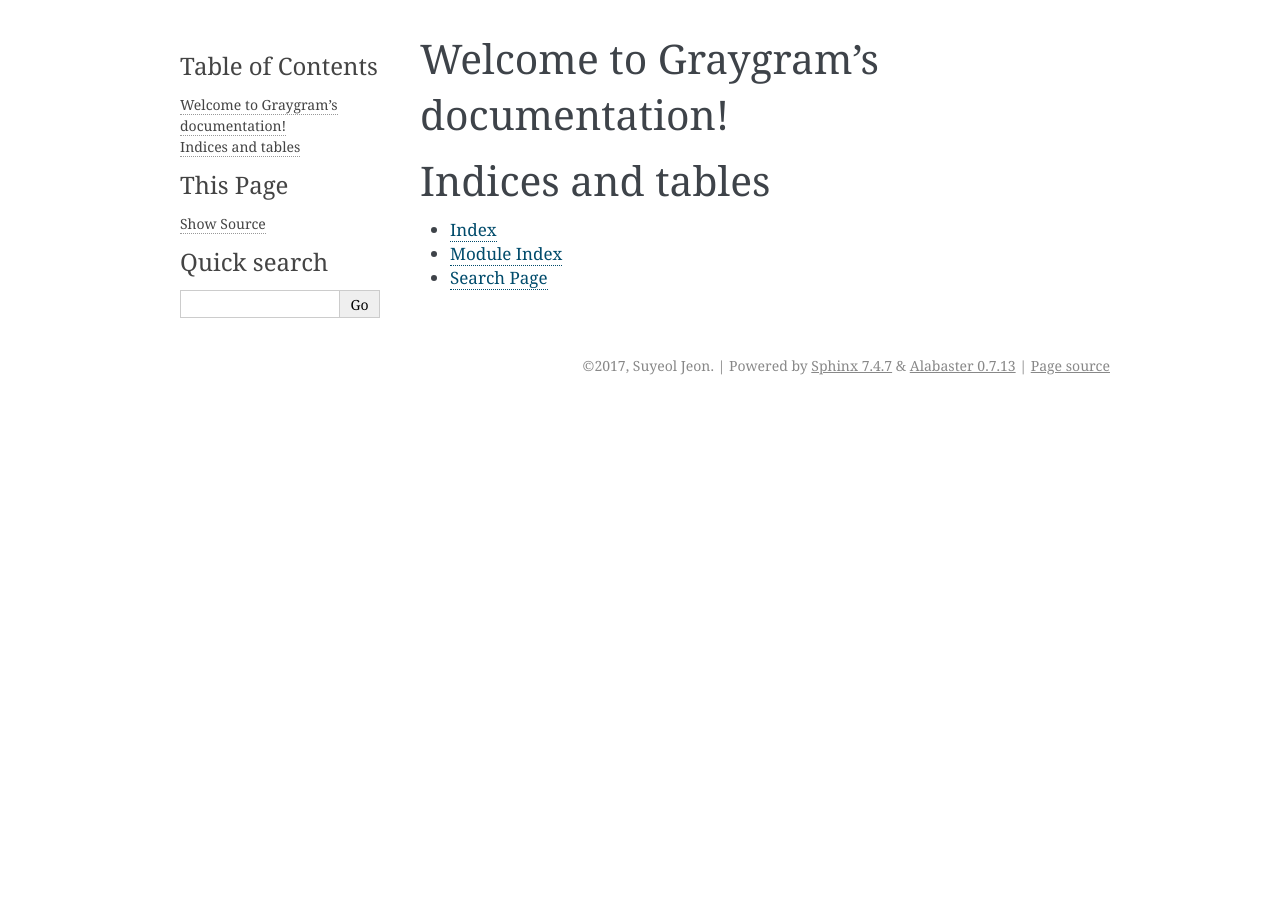
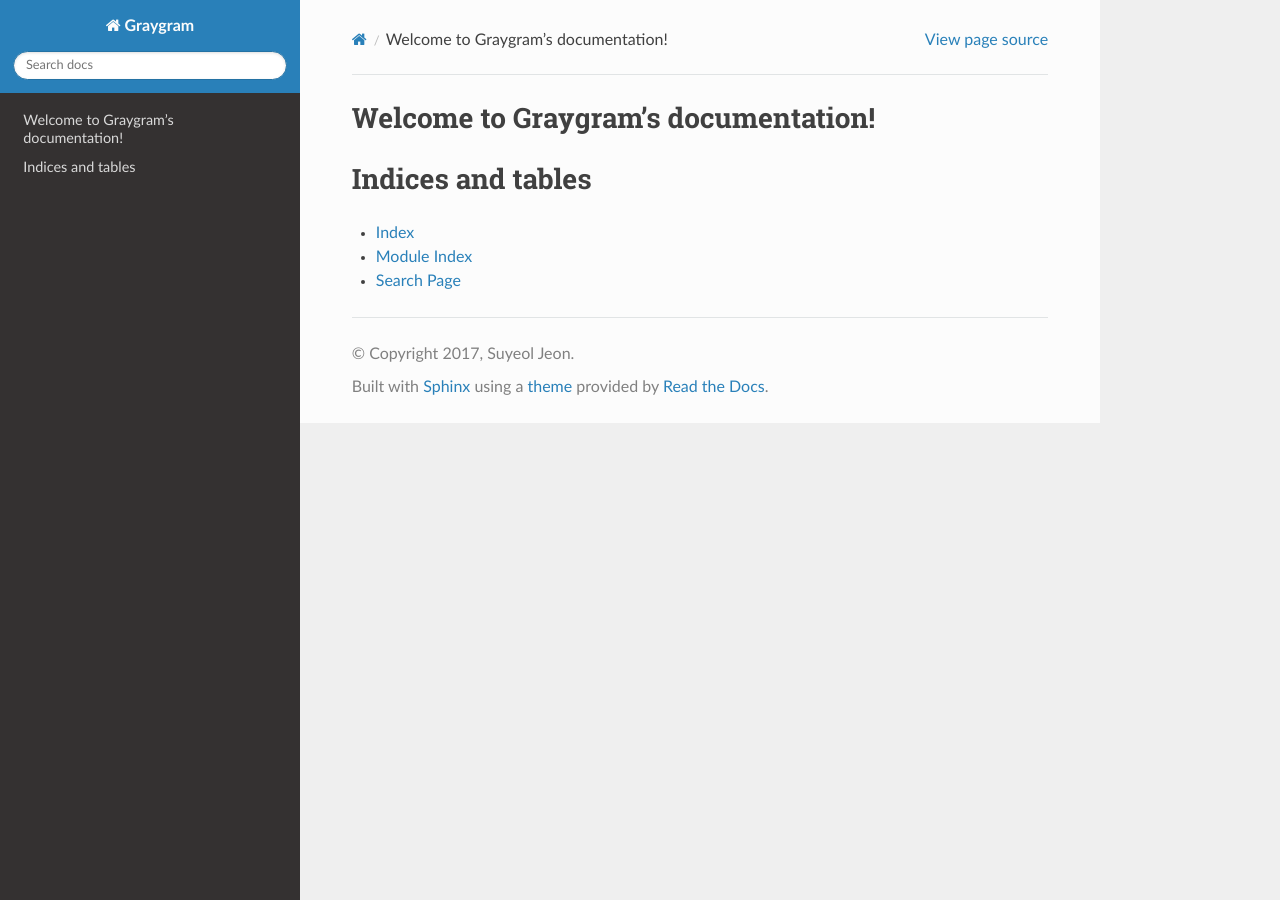
Before and after one commit to devxoul/graygram-web, a Sphinx documentation site: the page built from docs/index.rst, in a window 1280 px wide. Built offline with Sphinx 7.4.7 and the Read the Docs theme 2.0.0, drawn with Linux system fonts in a browser that asks for light colours.

Commit message:
Use readthedocs theme

```diff
--- a/docs/conf.py
+++ b/docs/conf.py
@@ -20,6 +20,7 @@
 # import sys
 # sys.path.insert(0, os.path.abspath('.'))
 
+import sphinx_rtd_theme
 
 # -- General configuration ------------------------------------------------
 
@@ -82,7 +83,7 @@ todo_include_todos = False
 # The theme to use for HTML and HTML Help pages.  See the documentation for
 # a list of builtin themes.
 #
-html_theme = 'alabaster'
+html_theme = 'sphinx_rtd_theme'
 
 # Theme options are theme-specific and customize the look and feel of a theme
 # further.  For a list of options available for each theme, see the
@@ -93,7 +94,7 @@ html_theme = 'alabaster'
 # Add any paths that contain custom static files (such as style sheets) here,
 # relative to this directory. They are copied after the builtin static files,
 # so a file named "default.css" will overwrite the builtin "default.css".
-html_static_path = ['_static']
+html_theme_path = [sphinx_rtd_theme.get_html_theme_path()]
 
 
 # -- Options for HTMLHelp output ------------------------------------------
--- a/setup.py
+++ b/setup.py
@@ -26,6 +26,7 @@ tests_requires = [
 docs_requires = [
     'Sphinx==1.5.2',
     'sphinxcontrib-httpdomain==1.5.0',
+    'sphinx-rtd-theme==0.1.9',
 ]
 
 setup(name='Graygram',
```
